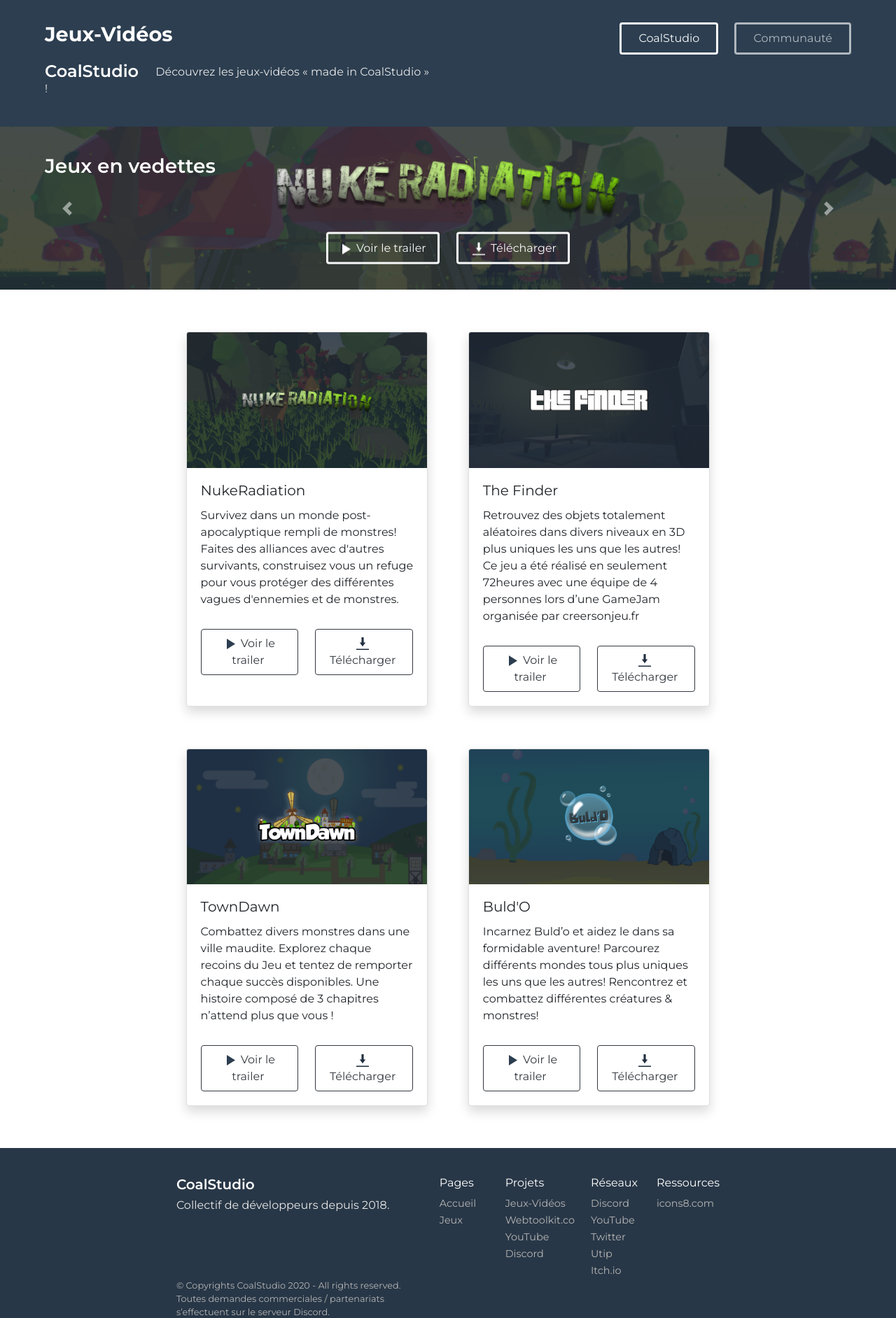
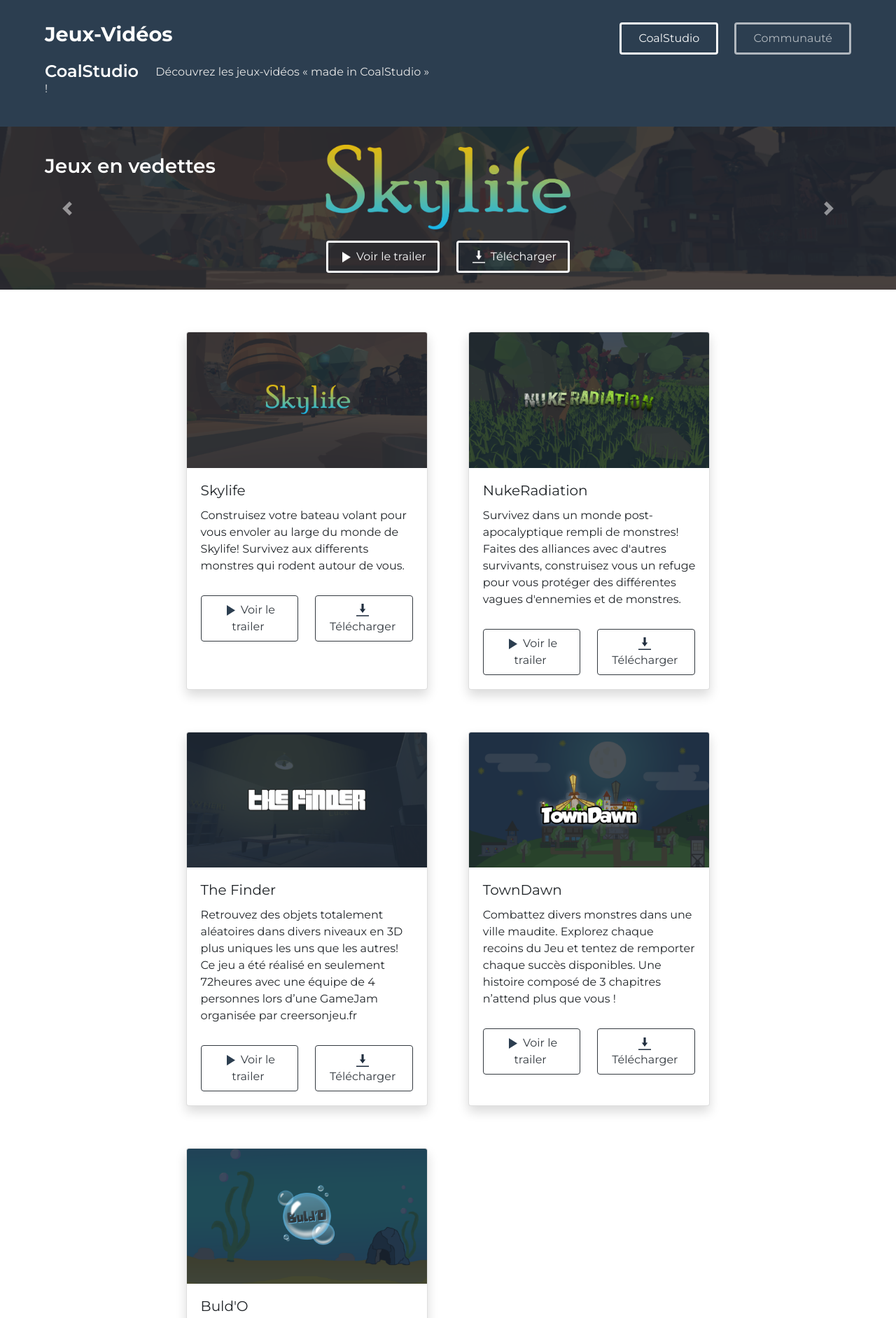
Before and after one commit to LuckyFox31/CoalStudio, a PHP site: page /games.html in a window 1280 px wide. Shown: the part 56-1940 px from the top of the page at 70% size. Run offline with PHP 8.4, Linux system fonts and the light colour scheme; some libraries are stand-ins or nearby versions.

Commit message:
Préparation ajout Skylife

```diff
--- a/games.html
+++ b/games.html
@@ -57,6 +57,16 @@
             <div class="carousel-inner">
                 <h3 id="carousel-title">Jeux en vedettes</h3>
                 <div class="carousel-item active" data-interval="10000">
+                    <img src="assets/img/games/carousel/Skylife-carousel.png" class="d-block w-100" alt="SkyLife">
+                    <div class="carousel-infos">
+                        <img src="assets/img/games/skylife/Skylife-logo.png" alt="Logo SkyLife" width="350px">
+                        <div class="carousel-buttons mt-3">
+                            <a class="btn btn-outline-light py-2 pr-3 mr-4" href="LIEN A METTRE À JOUR" target="_blank"><img class="mx-2" src="assets/img/index/play-icon.png" alt="Play">Voir le trailer</a>
+                            <a id="download" class="btn btn-outline-light py-2 pr-3" href="assets/games/skylife/LIEN A METTRE À JOUR"><img class="mx-2" src="assets/img/index/download-icon.png" alt="Download">Télécharger</a>
+                        </div>
+                    </div>
+                </div>
+                <div class="carousel-item" data-interval="10000">
                     <img src="assets/img/games/carousel/Nukeradiation-carousel.png" class="d-block w-100" alt="Nukeradiation">
                     <div class="carousel-infos">
                         <img src="assets/img/games/nukeradiation/Nukeradiation-logo.png" alt="Logo Nukeradiation" width="500px">
@@ -76,16 +86,6 @@
                         </div>
                     </div>
                 </div>
-                <div class="carousel-item" data-interval="10000">
-                    <img src="assets/img/games/carousel/Towndawn-carousel.png" class="d-block w-100" alt="TownDawn">
-                    <div class="carousel-infos">
-                        <img src="assets/img/games/towndawn/towndawnlogo.png" alt="Logo TownDawn" width="350px">
-                        <div class="carousel-buttons">
-                            <a class="btn btn-outline-light py-2 pr-3 mr-4" href="https://www.youtube.com/watch?v=4z64GXoZptE" target="_blank"><img class="mx-2" src="assets/img/index/play-icon.png" alt="Play">Voir le trailer</a>
-                            <a id="download" class="btn btn-outline-light py-2 pr-3" href="assets/games/towndawn/towndawn.rar"><img class="mx-2" src="assets/img/index/download-icon.png" alt="Download">Télécharger</a>
-                        </div>
-                    </div>
-                </div>
             </div>
             <a class="carousel-control-prev" href="#carouselExampleControls" role="button" data-slide="prev">
                 <span class="carousel-control-prev-icon" aria-hidden="true"></span>
@@ -100,6 +100,17 @@
     <section id="games">
         <div id="games-grid">
             <div class="card games-card-one shadow">
+                <img src="assets/img/games/skylife/Skylife-intro.png" class="card-img-top" alt="Skylife">
+                <div class="card-body">
+                    <h5 class="card-title">Skylife</h5>
+                    <p class="card-text">Construisez votre bateau volant pour vous envoler au large du monde de Skylife! Survivez aux differents monstres qui rodent autour de vous.</p>
+                    <div class="games-card-buttons">
+                        <a class="btn btn-outline-dark py-2 pr-3 mr-4" href="LIEN A METTRE A JOUR" target="_blank"><img class="mx-2" src="assets/img/index/play-icon-dark.png" alt="Play">Voir le trailer</a>
+                        <a id="download" class="btn btn-outline-dark py-2 pr-3" href="assets/games/skylife/LIEN A METTRE A JOUR"><img class="mx-2" src="assets/img/index/download-icon-dark.png" alt="Download">Télécharger</a>
+                    </div>
+                </div>
+            </div>
+            <div class="card games-card-two shadow">
                 <img src="assets/img/games/nukeradiation/Nukeradiation-intro.png" class="card-img-top" alt="NukeRadiation">
                 <div class="card-body">
                     <h5 class="card-title">NukeRadiation</h5>
@@ -110,7 +121,7 @@
                     </div>
                 </div>
             </div>
-            <div class="card games-card-two shadow">
+            <div class="card games-card-one shadow">
                 <img src="assets/img/games/thefinder/Thefinder-intro.png" class="card-img-top" alt="The Finder">
                 <div class="card-body">
                     <h5 class="card-title">The Finder</h5>
@@ -121,7 +132,7 @@
                     </div>
                 </div>
             </div>
-            <div class="card games-card-one shadow">
+            <div class="card games-card-two shadow">
                 <img src="assets/img/games/towndawn/Towndawn-intro.png" class="card-img-top" alt="TownDawn">
                 <div class="card-body">
                     <h5 class="card-title">TownDawn</h5>
@@ -132,7 +143,7 @@
                     </div>
                 </div>
             </div>
-            <div class="card games-card-two shadow">
+            <div class="card games-card-one shadow">
                 <img src="assets/img/games/buldo/Buldo-intro.png" class="card-img-top" alt="Buld'O">
                 <div class="card-body">
                     <h5 class="card-title">Buld'O</h5>
```
Also changed, not shown: assets/style/scss/index.scss (+6 -5 lines), index.html (+5 -5 lines), assets/img/games/carousel/Skylife-carousel.png (added), assets/img/games/skylife/Skylife-intro.png (added), assets/img/games/skylife/Skylife-logo.png (added), assets/img/index/Nukeradiation-background.png (deleted), assets/img/index/Nukeradiation-logo.png (deleted), assets/img/index/Skylife-Background.png (added), assets/img/index/Skylife-logo.png (added), assets/style/css/index.css, 7 other files.
